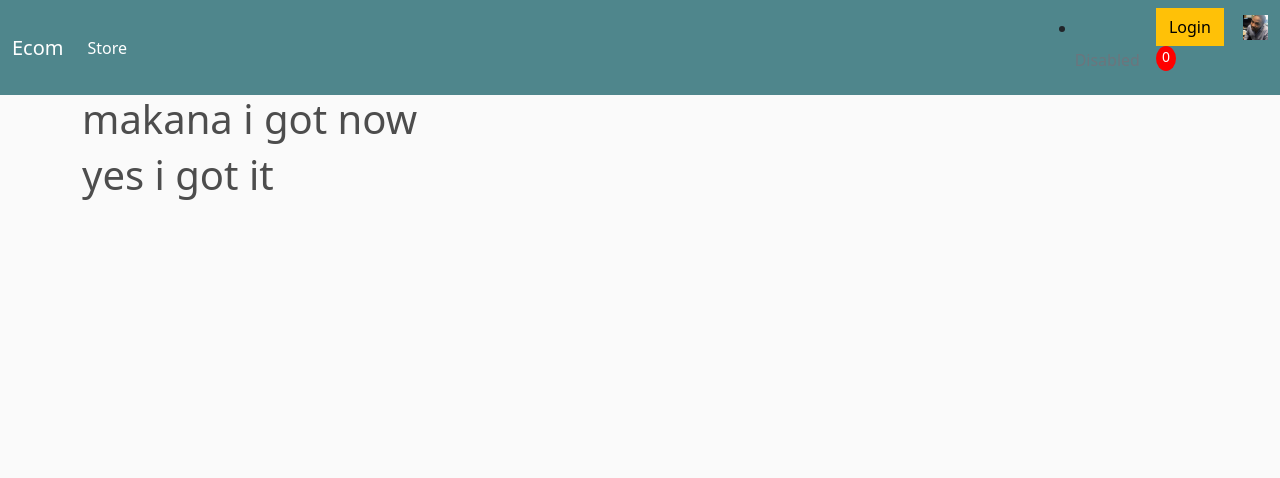
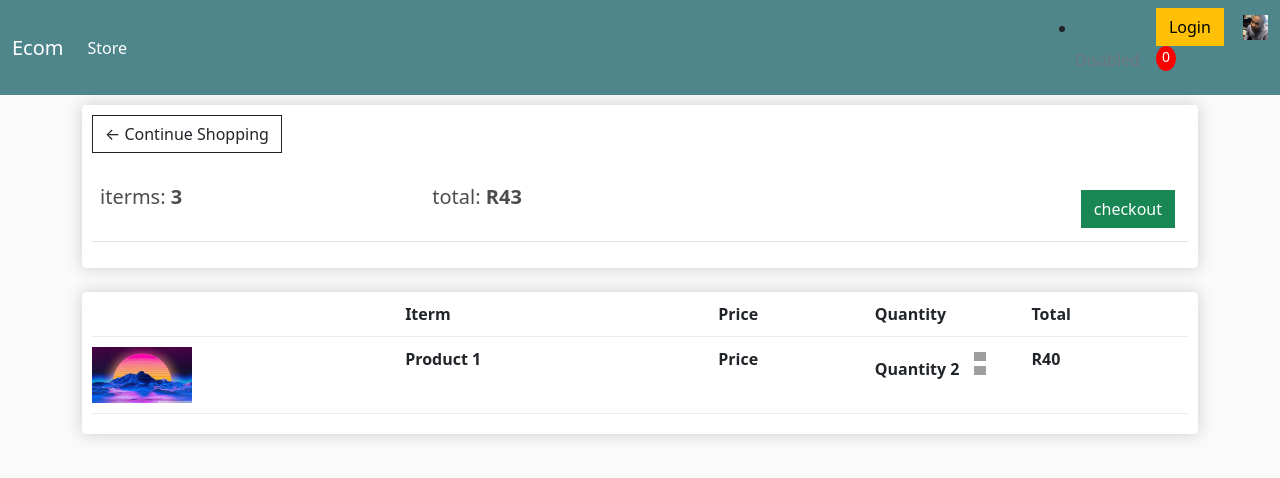
Before and after one commit to qqmakana/onlineshop, a Django app: page /cart in a window 1280 px wide. Shown: the top 478 px of the page. Run offline with Django 3.2, Linux system fonts and the light colour scheme; lists and menus that the app fills with data are empty; some libraries are stand-ins or nearby versions; grey boxes are pictures that could not be loaded.

Commit message:
i have added html files for the home page, cart and checkout page

```diff
--- a/makanaonline/templates/cart.html
+++ b/makanaonline/templates/cart.html
@@ -8,8 +8,70 @@
 
     {% block content %}
 
-    <h1> makana i got now </h1>
-    <h1> yes i got it </h1>
+    <div class ="row" >
+        <div class = "col-lg-12">
+            <div class = "box-element">
+                <a class = "btn btn-outline-dark" href="{% url 'store' %}">&#x2190; Continue Shopping</a>
+
+                <br>
+                <br>
+
+
+                <table class = "table">
+
+                    <tr>
+                        <th> <h5>iterms: <strong>3</strong></h5></th>
+                        <th> <h5>total: <strong>R43</strong></h5></th>
+                        <th>
+                            <a style = "float:right; margin:5px" class="btn btn-success" href= "{% url 'checkout' %}"> checkout </a>
+                        </th>
+                    </tr>
+                </table>
+            </div>
+
+                <br>
+
+            <div class = "box-element">
+                <div class = "cart-row">
+
+                    <div style="flex:2"></div>
+                    <div style="flex:2"> <strong>Iterm</strong></div>
+                    <div style="flex:1">   <strong>Price</strong> </div>
+                    <div style="flex:1"><strong>Quantity</strong>  </div>
+                    <div style="flex:1"> <strong>Total</strong></div>
+                </div>
+
+                <div class = "cart-row">
+
+                    <div style="flex:2"> <img class = "row-image"src="{% static  'images/store.png'%}" >   </div>
+                    <div style="flex:2"> <strong> Product 1</strong></div>
+                    <div style="flex:1"> <strong> Price    </strong> </div>
+                    <div style="flex:1"> <strong> Quantity  </strong>
+
+                            <p class ="quantity">2</p>
+
+                            <div class = "quantity">
+                                <img class="chg-quantity" src="{% static 'image/cart-a.png' %}" >
+                                <img class="chg-quantity" src="{% static 'image/cart-b.png' %}" >
+
+                            </div>
+
+
+                    </div>
+                    <div style="flex:1"> <strong> R40</strong></div>
+                </div>
+
+
+
+
+
+
+            </div>
+
+
+        </div>
+
+    </div>
 
     {% endblock   %}
 
--- a/makanaonline/templates/checkout.html
+++ b/makanaonline/templates/checkout.html
@@ -74,7 +74,7 @@
     <meta charset="UTF-8">
     <meta http-equiv="X-UA-Compatible" content="IE=edge">
     <meta name="viewport" content="width=device-width, initial-scale=1.0">
-    <title> yes i know </title>
+
 
 
 </head>
--- a/makanaonline/templates/store.html
+++ b/makanaonline/templates/store.html
@@ -10,7 +10,7 @@
 {% block content %}
 	<div class="row">
 		<div class="col-lg-4">
-            <img class= "thumbnail" src="{% static 'images/store.png'  %}" alt="">
+            <img class= "thumbnail" src="{% static 'images/store.png'%}" alt="">
 			<div class="box-element product">
                 <h6><strong>Product</strong></h6>
                 <hr>
@@ -22,7 +22,7 @@
 		</div>
 
 		<div class="col-lg-4">
-            <img class = "thumbnail" src="{% static 'images/store.png' %}" alt="">
+            <img class = "thumbnail" src="{% static 'images/store.png'%}" alt="">
 			<div class="box-element product">
 				<h6><strong>Product</strong></h6>
                 <hr>
@@ -36,7 +36,7 @@
 		</div>
 
 		<div class="col-lg-4">
-            <img class= "thumbnail" src="{% static 'images/store.png'%}" alt="">
+            <img class= "thumbnail" src="{% static 'images/store.png' %}" alt="">
 			<div class="box-element product">
                 <h6><strong>Product</strong></h6>
                 <hr>
```
Also changed, not shown: static/images/cart-a.png (added), static/images/cart-b.png (added), static/images/store.png.
